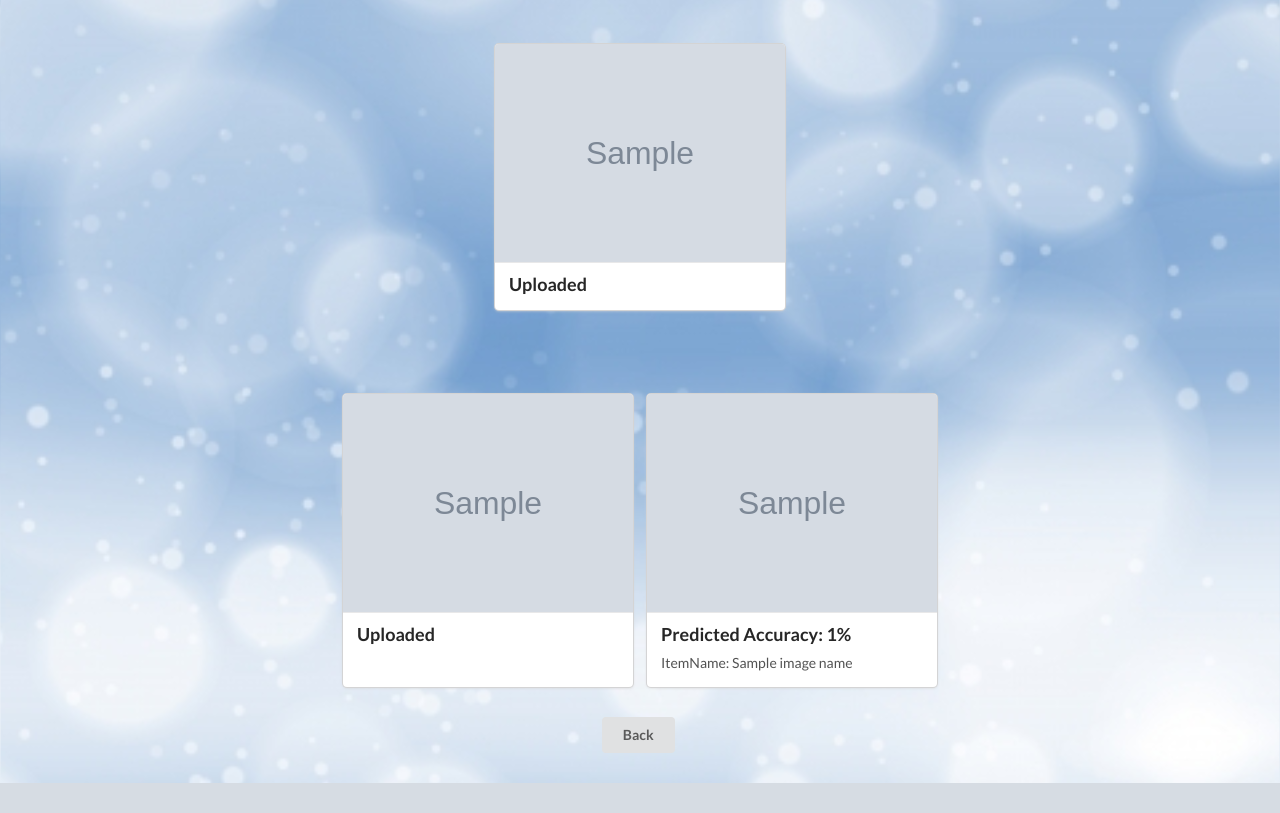
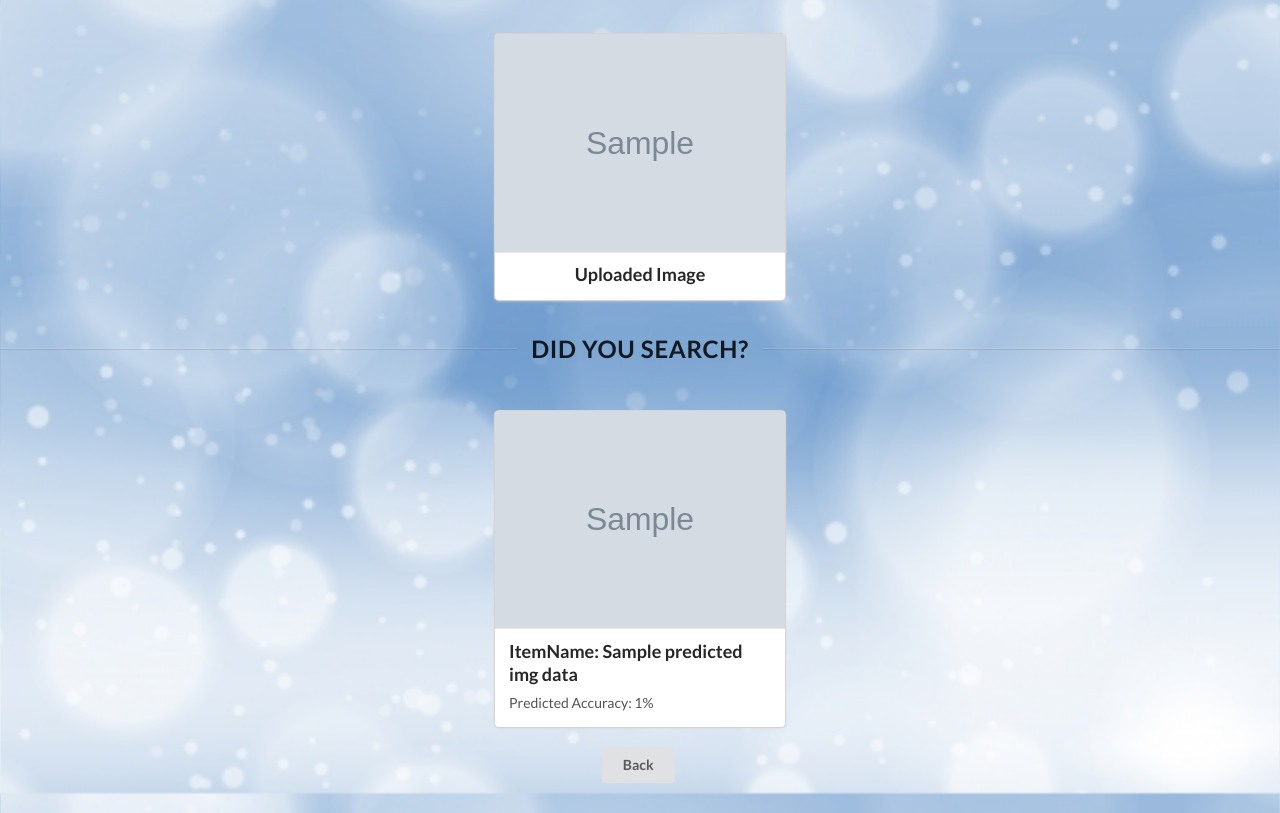
Before and after one commit to tiruka/imgsearch, a Flask app: template templates/result.html in a window 1280 px wide. Shown: the part 60-873 px from the top of the page. Before the commit the page ends 843 px from the top, so only its background shows below. Run offline with Flask 2, Linux system fonts and the light colour scheme; the template is opened without the code that fills it: most values are stand-ins (such as "Sample title", 1, 10 or a date in 2020); grey boxes marked "Sample" are stand-in pictures.

Commit message:
return multi results and images on flask app

```diff
--- a/app.py
+++ b/app.py
@@ -42,13 +42,12 @@ def upload_file():
             filename = secure_filename(file.filename)
             file.save(os.path.join(app.config['UPLOAD_FOLDER'], filename))
             filepath = os.path.join(app.config['UPLOAD_FOLDER'], filename)
-            image_name, percentage = PredictImage(Image.open(filepath), MODEL_PATH, MAPPING_JSON).print_result()
-            predicted_img_url = ret_predicted_img_url(image_name)
+            image_name_list, percentages = PredictImage(Image.open(filepath), MODEL_PATH, MAPPING_JSON).print_results(num=4)
+            predicted_img_url_list = [ret_predicted_img_url(i) for i in image_name_list]
+            predicted_img_data_set = [tupled_data for tupled_data in zip(predicted_img_url_list, image_name_list, percentages)]
             return render_template('result.html',
                                     original_img_url=filepath,
-                                    predicted_img_url=predicted_img_url,
-                                    image_name=image_name,
-                                    percentage=percentage,)
+                                    predicted_img_data_set=predicted_img_data_set,)
 
     return render_template('index.html')
 
--- a/templates/index.html
+++ b/templates/index.html
@@ -12,6 +12,7 @@
         </div>
     </form>
   </p>
+  <div class="ui divider"></div>
   <p>Backend: Keras</p>
   <p>API: Flask</p>
 </div>
--- a/templates/result.html
+++ b/templates/result.html
@@ -1,7 +1,7 @@
 {% extends "base.html" %}
 {% block content %}
 <h1 class="ui center aligned header" style="padding-top:1em">Image Search Result</h1>
-<div class="ui centered cards" style="padding:30px">
+<div class="ui centered cards" style="padding:20px">
   <div class="ui card">
       {% if original_img_url %}
       <div class="image"><img class="ui fluid image" src="{{ original_img_url }}" /></div>
@@ -9,21 +9,15 @@
         <div>Error while uploading</div>
       {% endif %}
       <div class="content">
-    <div class="header">Uploaded</div>
+      <div class="header center aligned">Uploaded Image</div>
       </div>
   </div>
 </div>
-<div class="ui centered cards" style="padding:30px">
-    <div class="ui card">
-        {% if original_img_url %}
-        <div class="image"><img class="ui fluid image" src="{{ original_img_url }}" /></div>
-        {% else %}
-          <div>Error while uploading</div>
-        {% endif %}
-        <div class="content">
-        <div class="header">Uploaded</div>
+<div class="ui horizontal divider">
+    <h2>Did you search?</h2>
 </div>
-    </div>
+<div class="ui centered cards" style="padding:20px">
+    {% for predicted_img_url, image_name, percentage in predicted_img_data_set %}
     <div class="ui card">
         {% if predicted_img_url %}
           <div class="image"><img class="ui fluid image" src="{{ predicted_img_url }}" /></div>
@@ -31,12 +25,13 @@
           <div>Sorry, Not Found</div>
         {% endif %}
         <div class="content">
-        <div class="header">Predicted Accuracy: {{ percentage }}%</div>
-        <div class="description">
+          <div class="header">
               ItemName: {{ image_name }}
           </div>
+        <div class="description">Predicted Accuracy: {{ percentage }}%</div>
         </div>
     </div>
+    {% endfor %}
 </div>
 <div class="ui center aligned container" style="padding-bottom:30px">
     <a href="/" class="ui button">Back</a>
```
Lines whose indentation alone changed are shown as unchanged.
